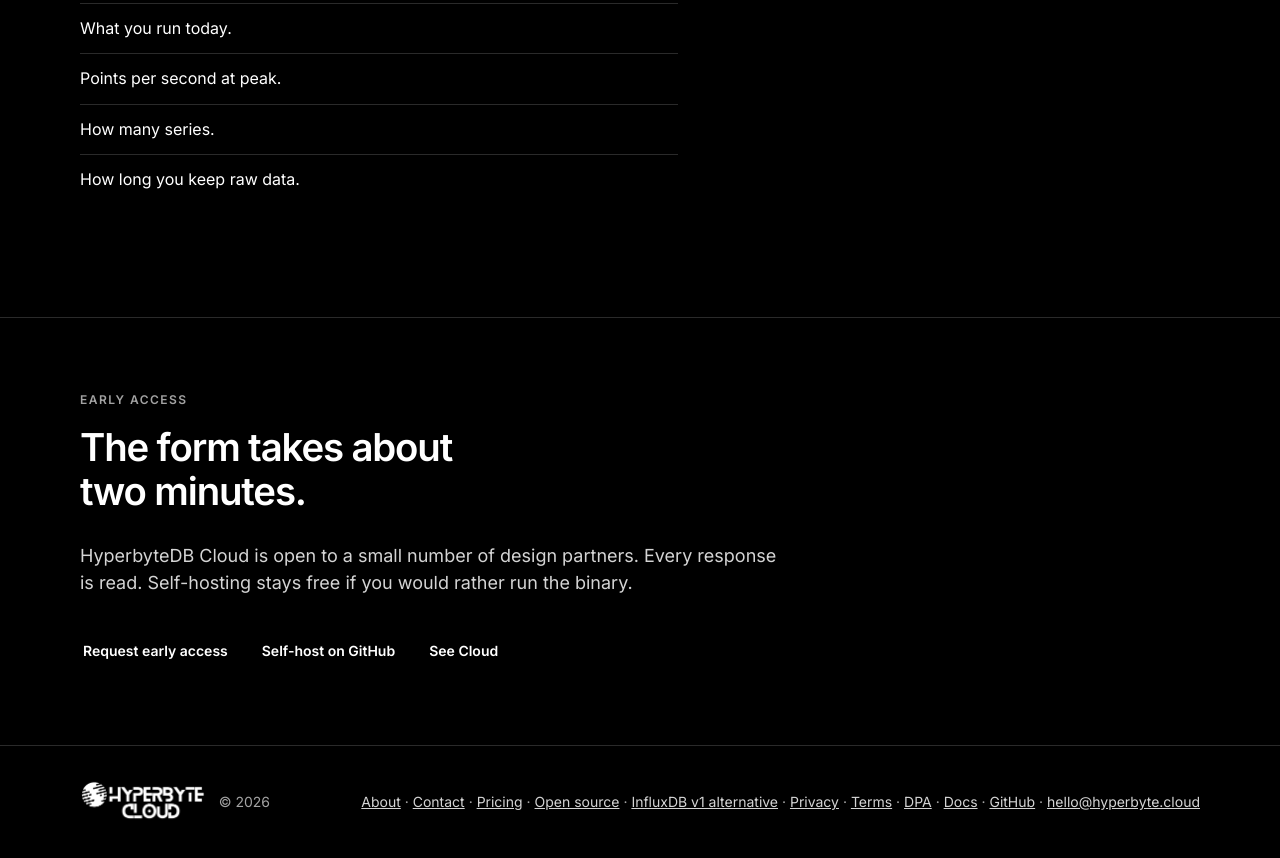
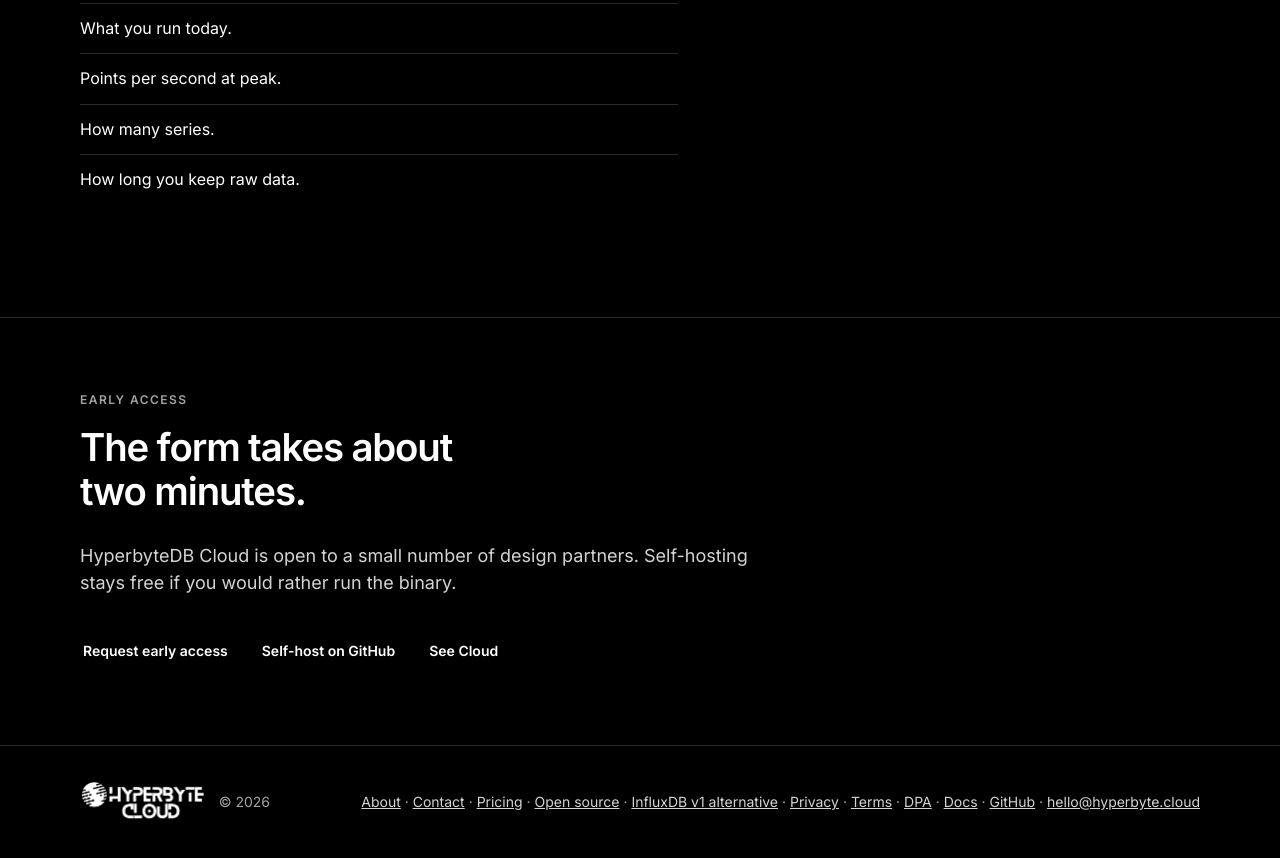
Before and after one commit to hyperbyte-cloud/hyperbyte-site, a plain HTML site: page connect-with-us/index.html in a window 1280 px wide. Shown: the part 843-1701 px from the top of the page. Drawn offline with Linux system fonts and the light colour scheme.

Commit message:
Drop the leftover “every response is read” line.

```diff
--- a/connect-with-us/index.html
+++ b/connect-with-us/index.html
@@ -81,7 +81,7 @@
         <div class="wrap">
           <p class="kicker">Early access</p>
           <h2>The form takes about two minutes.</h2>
-          <p class="lede">HyperbyteDB Cloud is open to a small number of design partners. Every response is read. Self-hosting stays free if you would rather run the binary.</p>
+          <p class="lede">HyperbyteDB Cloud is open to a small number of design partners. Self-hosting stays free if you would rather run the binary.</p>
           <div class="actions">
             <a class="btn btn-primary" href="https://form.typeform.com/to/BhFaBgc5?ref=hyperbyte.cloud" rel="noopener">Request early access</a>
             <a class="btn btn-ghost" href="https://github.com/hyperbyte-cloud/hyperbytedb" rel="noopener">Self-host on GitHub</a>
```
